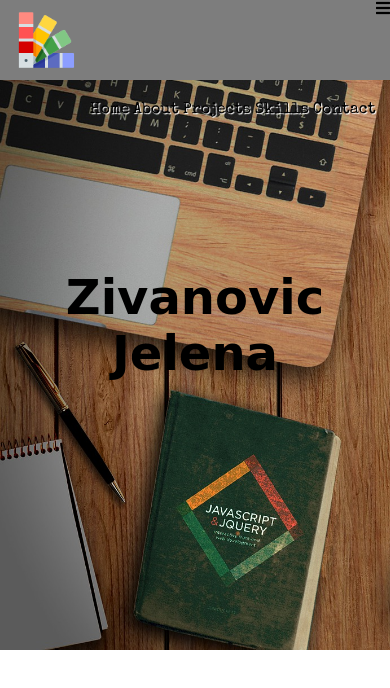
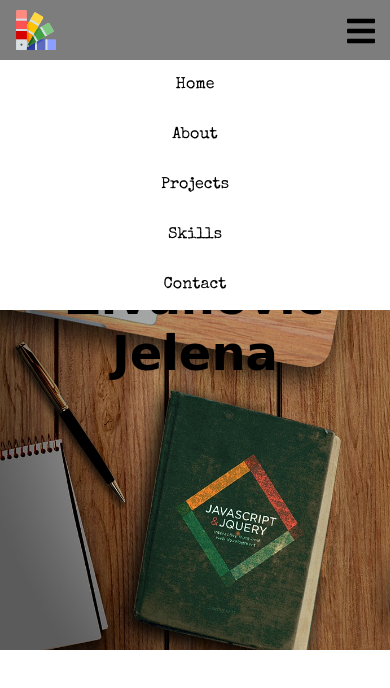
Before and after one commit to Jelena2112/cv_with_colorpick, a plain HTML site: page index.html in a window 390 px wide. Both pictures are taken after a click on the element 383 px from the left and 40 px from the top of the page. Drawn offline with nearby package versions, Linux system fonts and the light colour scheme.

Commit message:
* Navigation toggle working

```diff
--- a/assets/js/script.js
+++ b/assets/js/script.js
@@ -135,8 +135,20 @@ $(document).ready(function(){
     //      }, 2000);
     // });
 
+    var mobBar = null;
+
     $(".mobileBar").click(function () {
-       $(".navSection").toggle();
+        $(".navSection").toggle();
+
+           if (mobBar == null) {
+
+               $(".navSection").css({"display": "flex"});
+               mobBar = 1;
+           } else {
+               $(".navSection").css({"display": "none"});
+               mobBar = null;
+           }
+
     });
 
 });
--- a/compass/sass/partials/_nav.sass
+++ b/compass/sass/partials/_nav.sass
@@ -36,26 +36,33 @@
 
 @media only screen and (min-width: 0px) and (max-width: 1024px)
   .nav
-    height: 80px
+    height: 60px
     width: 100%
     display: flex
     justify-content: space-between
 
   .navSection
     display: none
-    margin-top: 80px
+    position: fixed
+    height: 250px
+    width: 100%
+    top: 12px
+    left: 0
+    background-color: white
 
   .navLink
-    height: 60px
-    line-height: 60px
+    height: 50px
+    line-height: 50px
 
   .fa-mail-bulk
     display: none !important
 
   .colorIcon
-    width: 70px
+    width: 50px
     height: auto
     padding: 5px 10px
 
   .mobileBar
     display: flex
+    margin: 15px
+    font-size: 2em
```
Also changed, not shown: compass/stylesheets/style.css.
